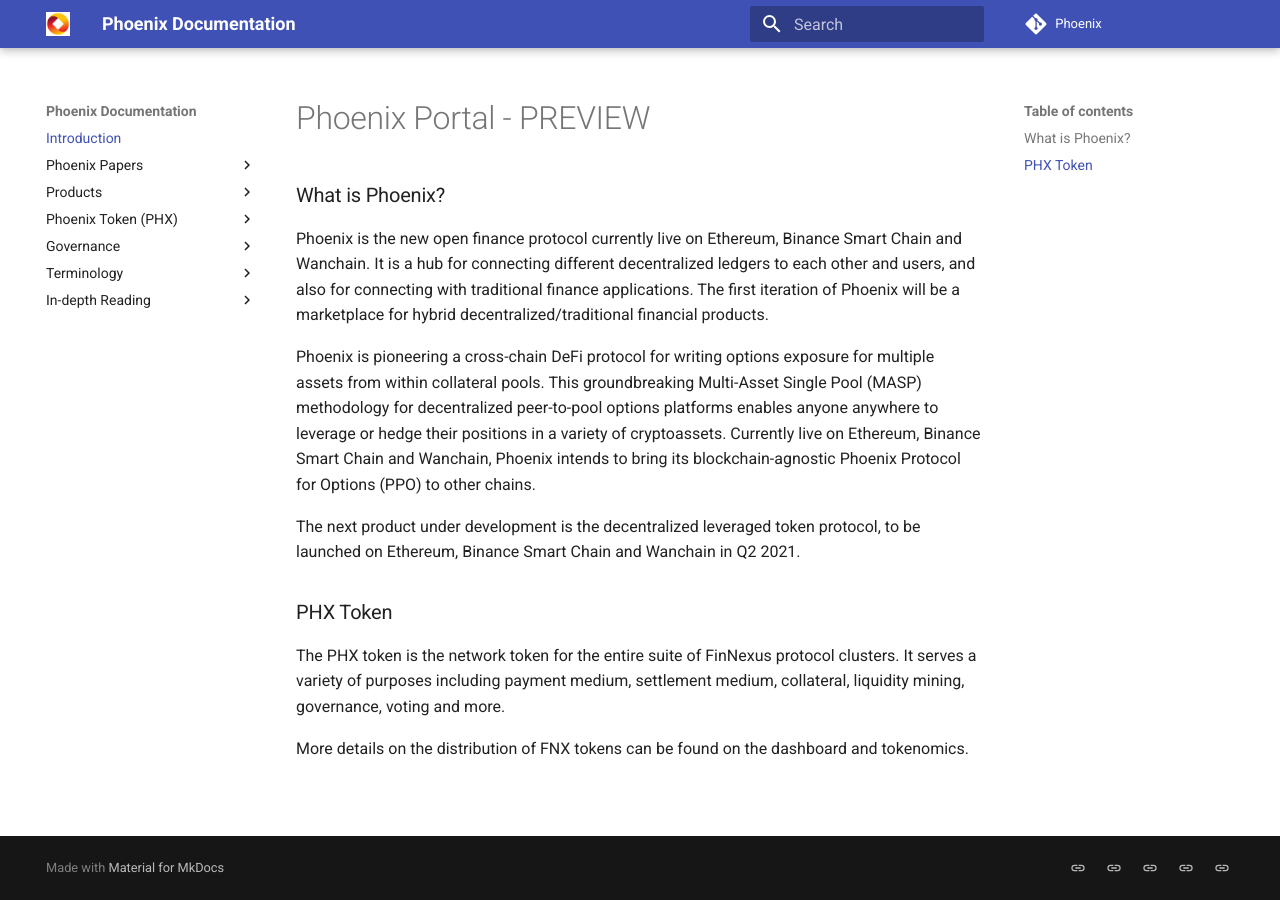
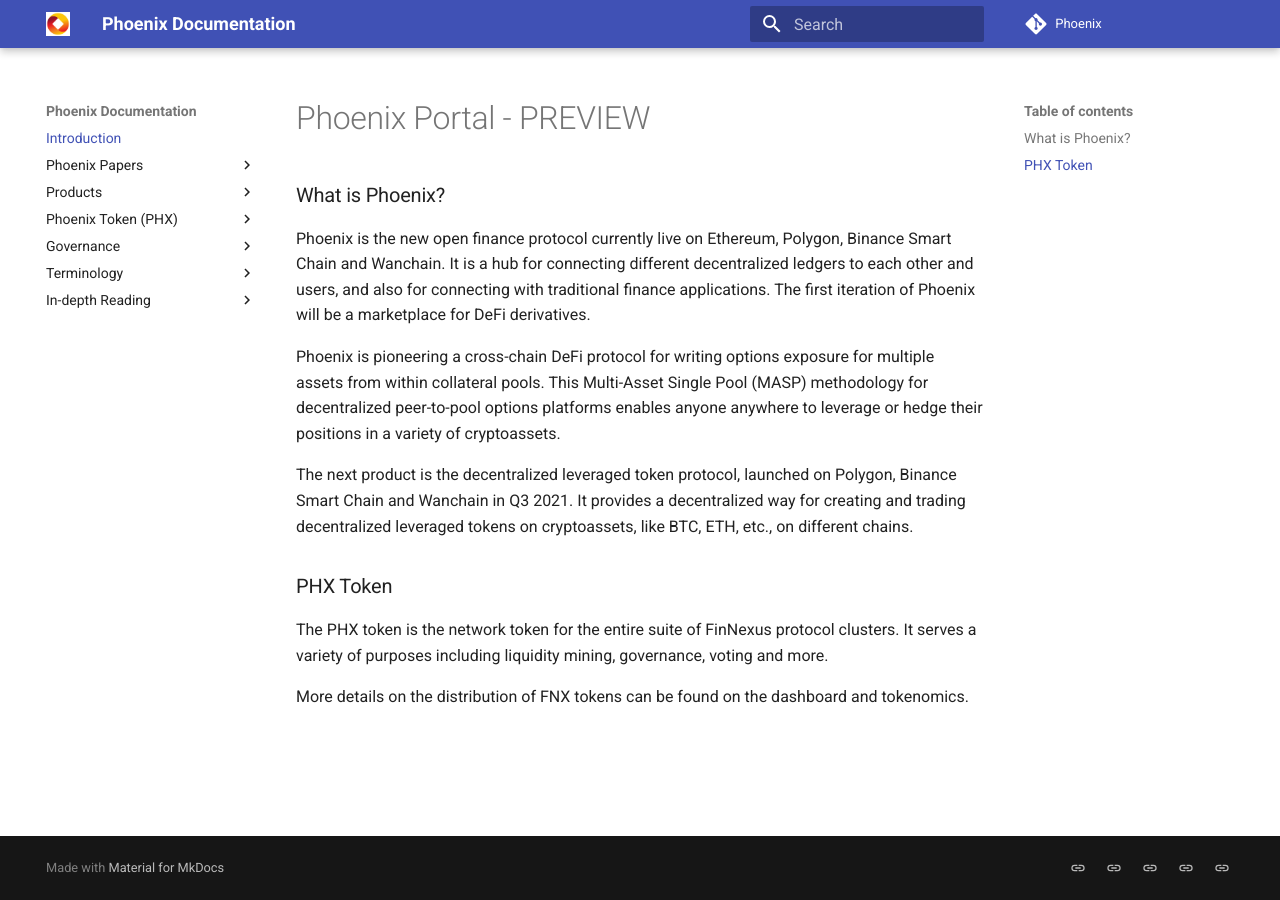
Before and after one commit to Phoenix-Finance/Phoenix-Documentation, an MkDocs documentation site: the page built from content/index.md, in a window 1280 px wide. Built offline with MkDocs 1.6.1 and Material for MkDocs 9.7.7, drawn with Linux system fonts in a browser that asks for light colours.

Commit message:
Update index.md

```diff
--- a/content/index.md
+++ b/content/index.md
@@ -2,14 +2,14 @@
 
 ### What is Phoenix?
 
-Phoenix is the new open finance protocol currently live on Ethereum, Binance Smart Chain and Wanchain. It is a hub for connecting different decentralized ledgers to each other and users, and also for connecting with traditional finance applications. The first iteration of Phoenix will be a marketplace for hybrid decentralized/traditional financial products.
+Phoenix is the new open finance protocol currently live on Ethereum, Polygon, Binance Smart Chain and Wanchain. It is a hub for connecting different decentralized ledgers to each other and users, and also for connecting with traditional finance applications. The first iteration of Phoenix will be a marketplace for DeFi derivatives.
 
-Phoenix is pioneering a cross-chain DeFi protocol for writing options exposure for multiple assets from within collateral pools. This groundbreaking Multi-Asset Single Pool (MASP) methodology for decentralized peer-to-pool options platforms enables anyone anywhere to leverage or hedge their positions in a variety of cryptoassets. Currently live on Ethereum, Binance Smart Chain and Wanchain, Phoenix intends to bring its blockchain-agnostic Phoenix Protocol for Options (PPO) to other chains.
+Phoenix is pioneering a cross-chain DeFi protocol for writing options exposure for multiple assets from within collateral pools. This Multi-Asset Single Pool (MASP) methodology for decentralized peer-to-pool options platforms enables anyone anywhere to leverage or hedge their positions in a variety of cryptoassets.
 
-The next product under development is the decentralized leveraged token protocol, to be launched on Ethereum, Binance Smart Chain and Wanchain in Q2 2021.
+The next product  is the decentralized leveraged token protocol, launched on Polygon, Binance Smart Chain and Wanchain in Q3 2021. It provides a decentralized way for creating and trading decentralized leveraged tokens on cryptoassets, like BTC, ETH, etc., on different chains.
 
 ### PHX Token
 
-The PHX token is the network token for the entire suite of FinNexus protocol clusters. It serves a variety of purposes including payment medium, settlement medium, collateral, liquidity mining, governance, voting and more.
+The PHX token is the network token for the entire suite of FinNexus protocol clusters. It serves a variety of purposes including liquidity mining, governance, voting and more.
 
 More details on the distribution of FNX tokens can be found on the dashboard and tokenomics.
```
